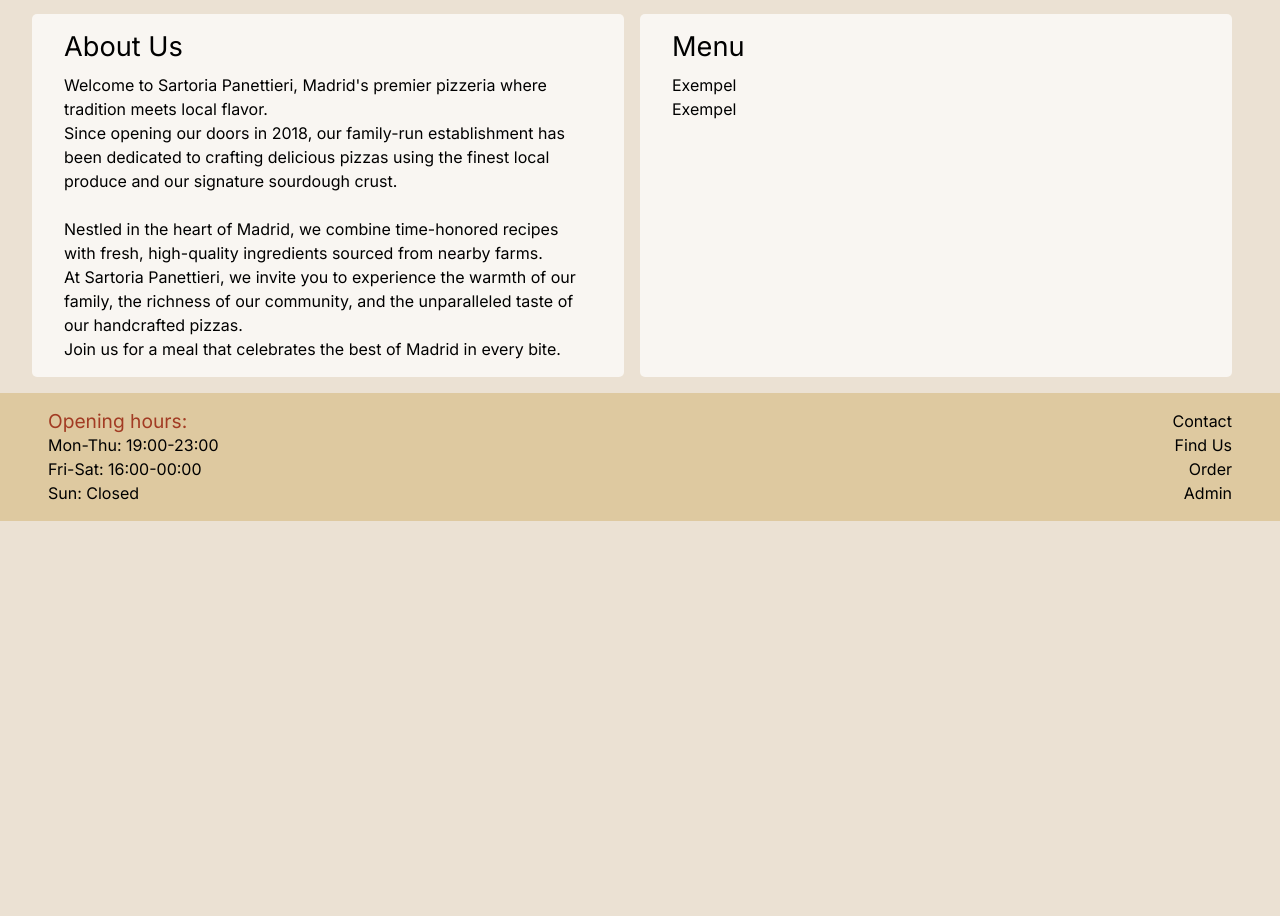
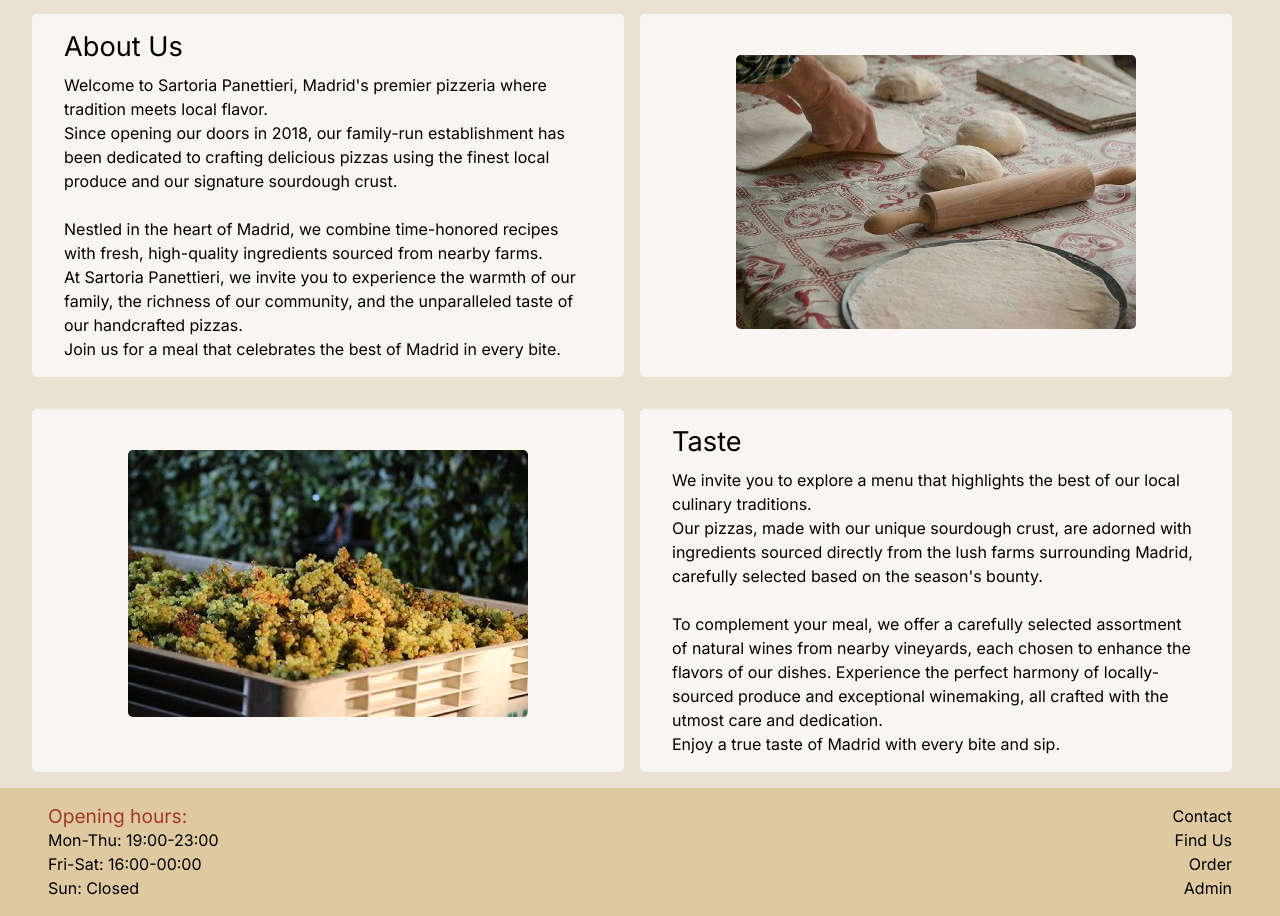
Before and after one commit to moaberglund/B-PROJECT-FRONTEND, a website built with Parcel: page src/index.html in a window 1280 px wide. Shown: the part 706-1622 px from the top of the page. Before the commit the page ends 1227 px from the top, so only its background shows below. Built offline with nearby package versions, Linux system fonts and the light colour scheme.

Commit message:
bilder + grid system för startsidan

```diff
--- a/src/index.html
+++ b/src/index.html
@@ -61,30 +61,66 @@
 
         <section>
 
-            <article class="left info">
+            <article class="left-1 info">
                 <h1>About Us</h1>
-                <p>Welcome to Sartoria Panettieri, Madrid's premier pizzeria where tradition meets local flavor. <br>Since
+                <p>Welcome to Sartoria Panettieri, Madrid's premier pizzeria where tradition meets local flavor.
+                    <br>Since
                     opening our doors in 2018, our family-run establishment has been dedicated to crafting delicious
                     pizzas
-                    using the finest local produce and our signature sourdough crust. <br><br>Nestled in the heart of Madrid, we
+                    using the finest local produce and our signature sourdough crust. <br><br>Nestled in the heart of
+                    Madrid, we
                     combine time-honored recipes with fresh, high-quality ingredients sourced from nearby farms. <br> At
                     Sartoria
                     Panettieri, we invite you to experience the warmth of our family, the richness of our community, and
                     the
-                    unparalleled taste of our handcrafted pizzas. <br>Join us for a meal that celebrates the best of Madrid
+                    unparalleled taste of our handcrafted pizzas. <br>Join us for a meal that celebrates the best of
+                    Madrid
                     in
-                    every bite.</p>
+                    every bite.
+                </p>
 
             </article>
 
-            <article class="right menu">
-                <h1>Menu</h1>
-                <p>Exempel</p>
-                <p>Exempel</p>
+            <article class="right-1 image">
+                <picture>
+                    <source srcset="media/pizza-baking.jpg?as=avif" type="image/avif">
+                    <source srcset="media/pizza-baking.jpg?as=webp" type="image/webp">
+                    <img src="media/pizza-baking.jpg" alt="A person making pizza dough and forming it into pizzas">
+                </picture>
+            </article>
+
+            <article class="left-2 image">
+
+                <picture>
+                    <source srcset="media/chardonnay-grapes.jpg?as=avif" type="image/avif">
+                    <source srcset="media/chardonnay-grapes.jpg?as=webp" type="image/webp">
+                    <img src="media/chardonnay-grapes.jpg" alt="Box full of harvested grapes">
+                </picture>
+
+            </article>
+
+
+
+
+
+
+            <article class="right-2 menu">
+                <h1>Taste</h1>
+                <p>We invite you to explore a menu that highlights the best of our local culinary traditions. <br> Our
+                    pizzas, made with our unique sourdough crust, are adorned with ingredients sourced directly from the
+                    lush farms surrounding Madrid, carefully selected based on the season's bounty. <br><br> To
+                    complement your meal, we offer a carefully selected assortment of
+                    natural wines from nearby vineyards, each chosen to enhance the flavors of our dishes. Experience
+                    the perfect harmony of locally-sourced produce and exceptional winemaking, all crafted with the
+                    utmost care and dedication. <br> Enjoy a true taste of Madrid with every bite and sip.</p>
+
 
             </article>
 
         </section>
+
+
+
 
     </main>
 
--- a/src/scss/pages/index.scss
+++ b/src/scss/pages/index.scss
@@ -11,23 +11,52 @@
         border-radius: 5px;
         background-color: rgb(255, 255, 255, 0.7);
         margin: 1em 1em 1em 0;
+        display: flex;
+        flex-direction: column;
     }
+
     h1 {
         font-size: 1.7em;
         font-weight: 400;
         padding: 0.5em 0;
     }
 
+    .image {
+        display: flex;
+        justify-content: center;
+        align-items: center;
+    }
+
+    img {
+        max-width: 100%;
+        height: auto;
+        border-radius: 5px;
+    }
+
 }
 
-.left {
+//about us
+.left-1 {
     grid-column: 1/2;
     grid-row: 1;
     padding: 0.5em 2em 1em 2em;
 }
 
-.right {
+//bread making
+.right-1 {
     grid-column: 2/3;
     grid-row: 1;
+}
+
+
+.left-2 {
+    grid-column: 1/2;
+    grid-row: 2;
     padding: 0.5em 2em 1em 2em;
 }
+
+.right-2 {
+    grid-column: 2/3;
+    grid-row: 2;
+    padding: 0.5em 2em 1em 2em;
+}
```
Also changed, not shown: src/media/chardonnay-grapes.jpg (added), src/media/pizza-baking.jpg (added).
